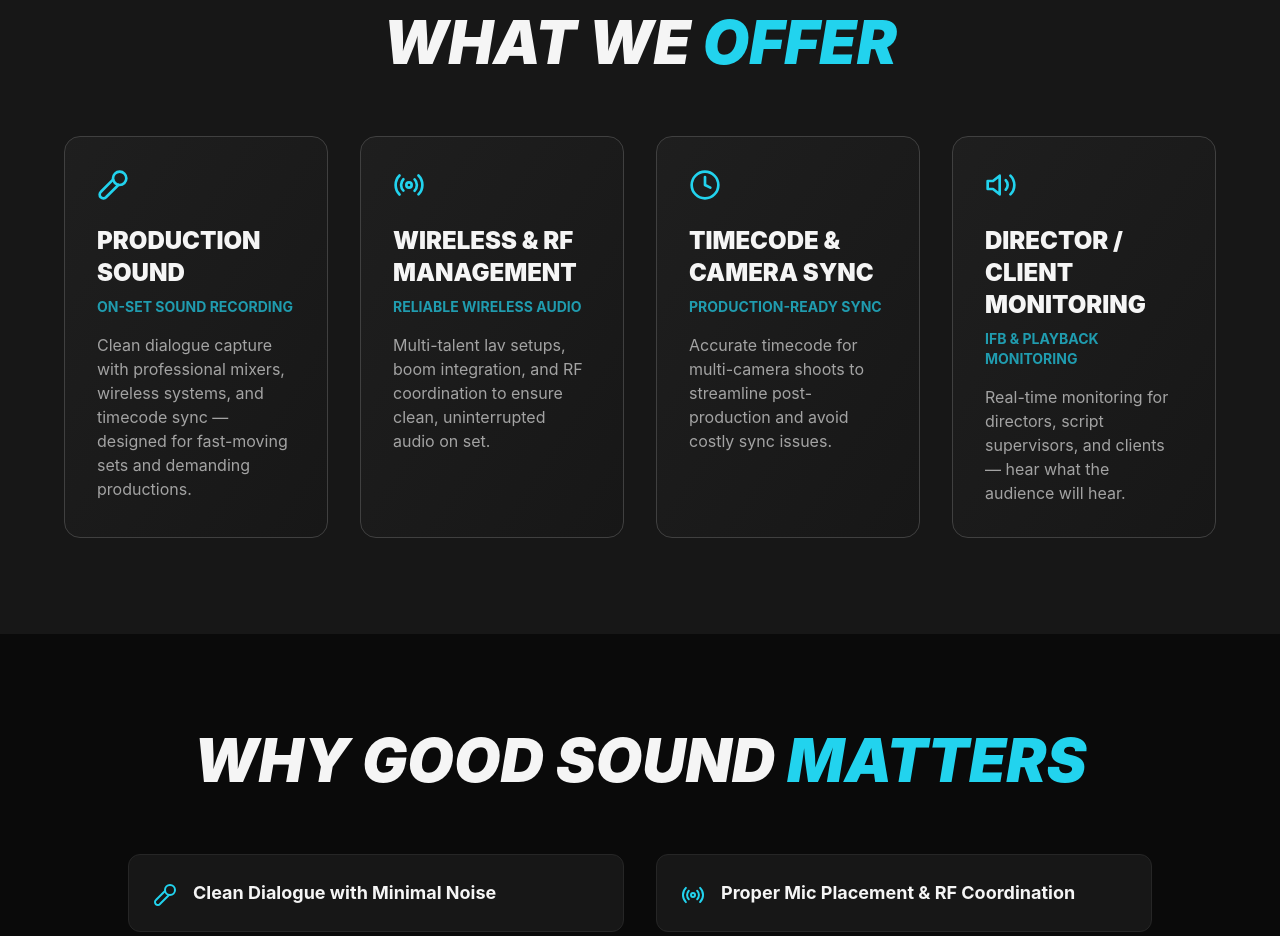
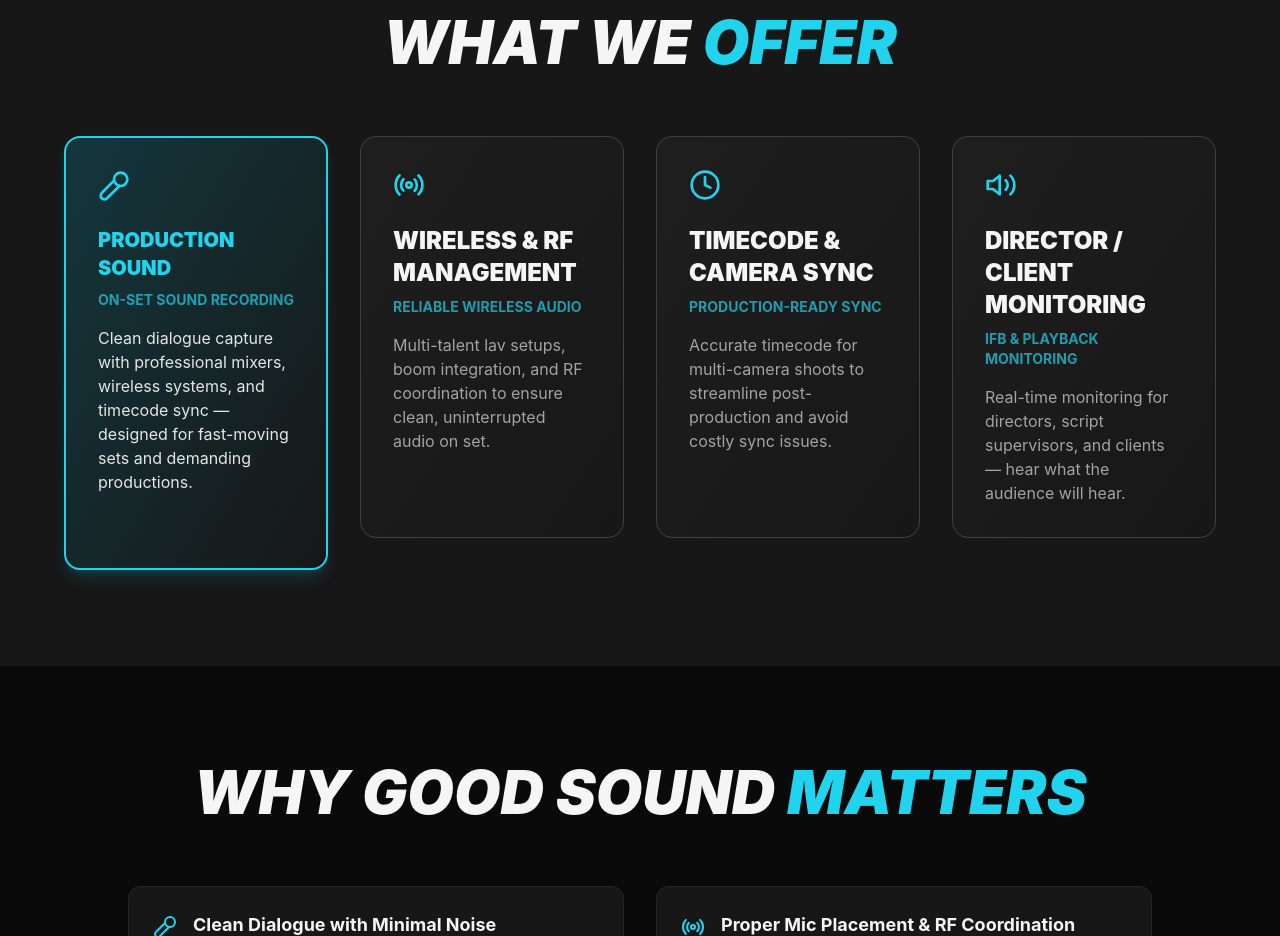
Before and after one commit to NCDesignllc/Helousound, a React (Vite) app: page / in a window 1280 px wide. Shown: the part 1660-2596 px from the top of the page. Built offline with nearby package versions, Linux system fonts and the light colour scheme.

Commit message:
Revert "Add hover highlighting to Services Section cards"

```diff
--- a/src/App.jsx
+++ b/src/App.jsx
@@ -164,25 +164,29 @@ const App = () => {
       title: 'Production Sound',
       subtitle: 'On-Set Sound Recording',
       description: 'Clean dialogue capture with professional mixers, wireless systems, and timecode sync — designed for fast-moving sets and demanding productions.',
-      icon: <Mic2 className="w-8 h-8 text-cyan-400" />
+      icon: <Mic2 className="w-8 h-8 text-cyan-400" />,
+      highlighted: true
     },
     {
       title: 'Wireless & RF Management',
       subtitle: 'Reliable Wireless Audio',
       description: 'Multi-talent lav setups, boom integration, and RF coordination to ensure clean, uninterrupted audio on set.',
-      icon: <Radio className="w-8 h-8 text-cyan-400" />
+      icon: <Radio className="w-8 h-8 text-cyan-400" />,
+      highlighted: false
     },
     {
       title: 'Timecode & Camera Sync',
       subtitle: 'Production-Ready Sync',
       description: 'Accurate timecode for multi-camera shoots to streamline post-production and avoid costly sync issues.',
-      icon: <Clock className="w-8 h-8 text-cyan-400" />
+      icon: <Clock className="w-8 h-8 text-cyan-400" />,
+      highlighted: false
     },
     {
       title: 'Director / Client Monitoring',
       subtitle: 'IFB & Playback Monitoring',
       description: 'Real-time monitoring for directors, script supervisors, and clients — hear what the audience will hear.',
-      icon: <Volume2 className="w-8 h-8 text-cyan-400" />
+      icon: <Volume2 className="w-8 h-8 text-cyan-400" />,
+      highlighted: false
     }
   ];
 
@@ -566,12 +570,16 @@ const App = () => {
             {services.map((service, i) => (
               <div
                 key={i}
-                className="group p-6 sm:p-8 rounded-2xl transition-all duration-300 cursor-pointer bg-gradient-to-br from-neutral-800/50 to-neutral-900 border border-neutral-700 hover:from-cyan-500/10 hover:to-neutral-800 hover:border-cyan-400 hover:shadow-xl hover:shadow-cyan-500/20 hover:scale-105"
+                className={`group p-6 sm:p-8 rounded-2xl transition-all ${
+                  service.highlighted
+                    ? 'bg-gradient-to-br from-cyan-500/20 to-neutral-900 border-2 border-cyan-400 shadow-lg shadow-cyan-500/20 lg:col-span-1 lg:row-span-2 flex flex-col justify-start'
+                    : 'bg-gradient-to-br from-neutral-800/50 to-neutral-900 border border-neutral-700 hover:border-cyan-500/50 hover:shadow-lg hover:shadow-cyan-500/10'
+                }`}
               >
-                <div className="mb-4 sm:mb-6 group-hover:scale-110">{service.icon}</div>
-                <h3 className="font-black uppercase mb-2 text-xl sm:text-2xl group-hover:text-cyan-400 transition-colors">{service.title}</h3>
-                <h4 className="font-bold uppercase mb-3 sm:mb-4 text-cyan-400/70 group-hover:text-cyan-400 transition-colors text-xs sm:text-sm">{service.subtitle}</h4>
-                <p className="text-sm sm:text-base text-neutral-400 group-hover:text-neutral-200 transition-colors">{service.description}</p>
+                <div className={`mb-4 sm:mb-6 ${service.highlighted ? 'text-4xl' : ''}`}>{service.icon}</div>
+                <h3 className={`font-black uppercase mb-2 group-hover:text-cyan-400 transition-colors ${service.highlighted ? 'text-lg sm:text-xl text-cyan-400' : 'text-xl sm:text-2xl'}`}>{service.title}</h3>
+                <h4 className={`font-bold uppercase mb-3 sm:mb-4 text-cyan-400/70 text-xs sm:text-sm`}>{service.subtitle}</h4>
+                <p className={`text-sm sm:text-base ${service.highlighted ? 'text-neutral-200' : 'text-neutral-400'}`}>{service.description}</p>
               </div>
             ))}
           </div>
```
